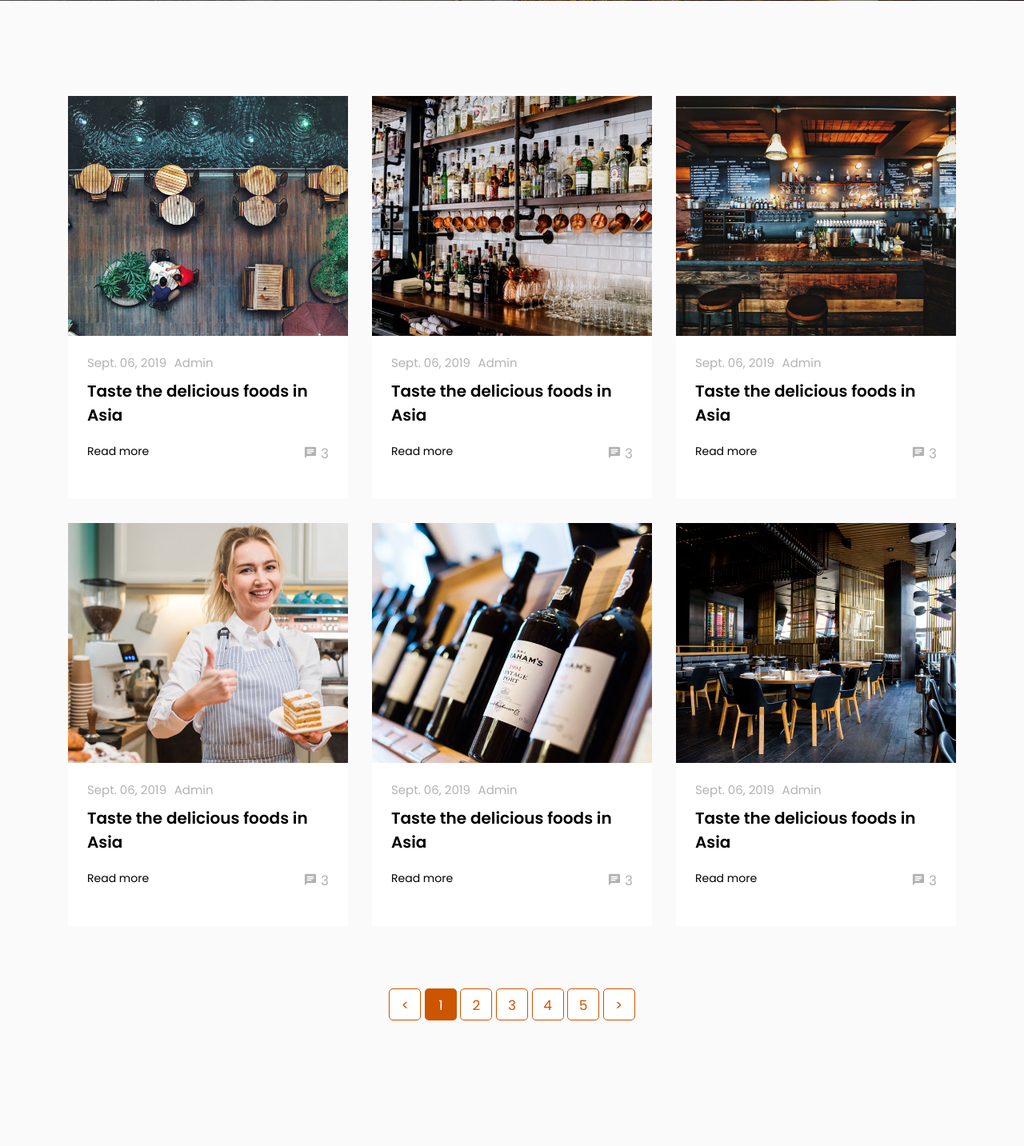
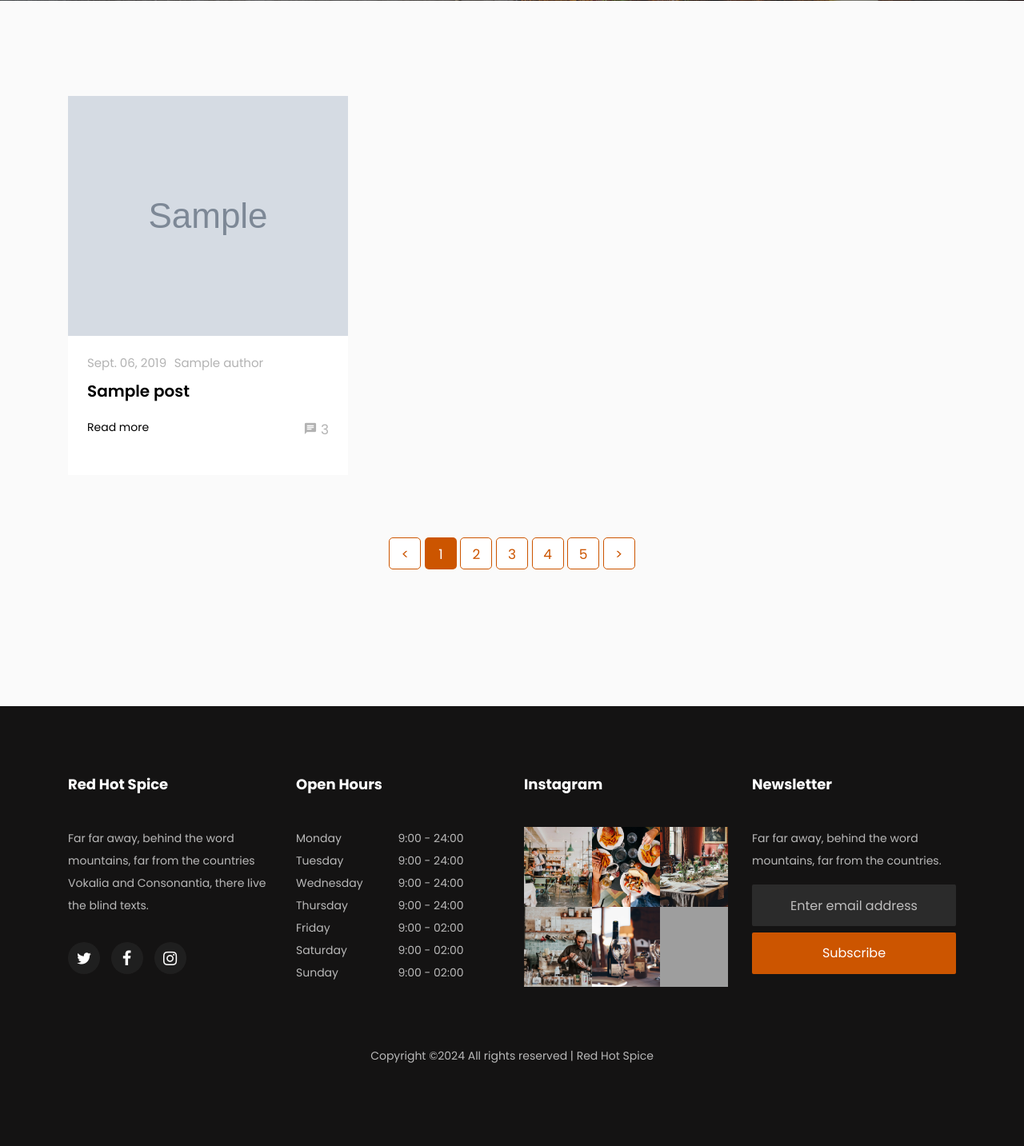
Before and after one commit to tyrafero/rhs_back, a Django app: page /blog/ in a window 1280 px wide. Shown: the part 449-1882 px from the top of the page at 80% size. Run offline with Django 5.2, Linux system fonts and the light colour scheme; tables that the repository leaves empty hold one stand-in row (values such as "Sample post"); grey boxes marked "Sample" are stand-in pictures; some libraries are stand-ins or nearby versions; some web fonts are replaced; grey boxes are pictures that could not be loaded.

Commit message:
blog.html now dynamic

```diff
--- a/rhs/models.py
+++ b/rhs/models.py
@@ -55,7 +55,7 @@ class Reservation(models.Model):
 class Post(models.Model):
     title = models.CharField(max_length=200)
     content = models.TextField()
-    image = models.ImageField(upload_to='post_images', null=True, blank=True)
+    image = models.ImageField(upload_to='post_images', null=False, blank=False)
     author = models.ForeignKey('Author', on_delete=models.CASCADE)
     tags = models.ManyToManyField('Tag')
     created_at = models.DateTimeField(auto_now_add=True)
--- a/rhs/urls.py
+++ b/rhs/urls.py
@@ -13,11 +13,10 @@ urlpatterns = [
     path('contact/', contact, name='contact'),
     path('menu/', menu, name='menu'),
     path('blog/', blog, name='blog'),
-    path('blog-single/', blog_single, name='blog-single'),
     path('reservation/', reservation, name='reservation'),
     path('manage_menu', manage_menu, name='manage_menu'),  # No need for separate add/edit paths
     path('edit/<int:menu_item_id>/', manage_menu, name='manage_menu'),
-    path('posts/<slug:slug>/', post_detail, name='post_detail'),
+    path('blog/<int:pk>/', post_detail, name='blog-single'),
     # path('', menu_list, name='menu_list'),  # Add this for the main list
 
 ]
--- a/rhs/views.py
+++ b/rhs/views.py
@@ -135,11 +135,18 @@ def reservation(request):
         form = ReservationForm()
     return render(request, 'reservation.html', {'form': form})
 
-def post_detail(request, slug):
-    post = get_object_or_404(Post, slug=slug)
+def blog(request):
+    posts = Post.objects.all()
+    context = {
+        'posts': posts,
+    }
+    return render(request, 'blog.html', context)
+
+def post_detail(request, pk):
+    post = get_object_or_404(Post, pk=pk)
     context = {
         'post': post,
         'author': post.author,
         'tags': post.tags.all()
     }
-    return render(request, 'blog/post_detail.html', context)
+    return render(request, 'blog-single.html', context)
--- a/templates/blog-single.html
+++ b/templates/blog-single.html
@@ -3,7 +3,6 @@
 {% load static %}
 
 {% block content %}
-
 
     <section class="hero-wrap hero-wrap-2" style="background-image: url('../static/../static/images/bg_3.jpg');" data-stellar-background-ratio="0.5">
       <div class="overlay"></div>
--- a/templates/blog.html
+++ b/templates/blog.html
@@ -20,108 +20,34 @@
 		<section class="ftco-section bg-light">
 			<div class="container">
 				<div class="row">
-          <div class="col-md-4 ftco-animate">
+          {% for post in posts %}
+          <div class="col-md-4 ftco-animate fadeInUp ftco-animated">
             <div class="blog-entry">
-              <a href="blog-single.html" class="block-20" style="background-image: url('../static/images/image_1.jpg');">
+              {% if post.image %}
+              <a href="{% url 'blog-single' post.pk %}" class="block-20" style="background-image: url('{{ post.image.url }}');">
               </a>
+              {% else %}
+              <a href="{% url 'blog-single' post.pk %}" class="block-20" style="background-image: url('../static/images/image_1.jpg');">
+              </a>
+              {% endif %}
               <div class="text pt-3 pb-4 px-4">
                 <div class="meta">
+                  {% if post.pub_date %}
+                  <div><a href="#">{{ post.pub_date|date:"M. d, Y" }}</a></div>
+                  {% else %}
                   <div><a href="#">Sept. 06, 2019</a></div>
-                  <div><a href="#">Admin</a></div>
+                  {% endif %}
+                  <div><a href="#">{{ post.author.name }}</a></div>
                 </div>
-                <h3 class="heading"><a href="#">Taste the delicious foods in Asia</a></h3>
+                <h3 class="heading"><a href="{% url 'blog-single' post.pk %}">{{ post.title }}</a></h3>
                 <p class="clearfix">
-                  <a href="#" class="float-left read">Read more</a>
+                  <a href="{% url 'blog-single' post.pk %}" class="float-left read">Read more</a>
                   <a href="#" class="float-right meta-chat"><span class="icon-chat"></span> 3</a>
                 </p>
               </div>
             </div>
           </div>
-          <div class="col-md-4 ftco-animate">
-            <div class="blog-entry">
-              <a href="blog-single.html" class="block-20" style="background-image: url('../static/images/image_2.jpg');">
-              </a>
-              <div class="text pt-3 pb-4 px-4">
-                <div class="meta">
-                  <div><a href="#">Sept. 06, 2019</a></div>
-                  <div><a href="#">Admin</a></div>
-                </div>
-                <h3 class="heading"><a href="#">Taste the delicious foods in Asia</a></h3>
-                <p class="clearfix">
-                  <a href="#" class="float-left read">Read more</a>
-                  <a href="#" class="float-right meta-chat"><span class="icon-chat"></span> 3</a>
-                </p>
-              </div>
-            </div>
-          </div>
-          <div class="col-md-4 ftco-animate">
-            <div class="blog-entry">
-              <a href="blog-single.html" class="block-20" style="background-image: url('../static/images/image_3.jpg');">
-              </a>
-              <div class="text pt-3 pb-4 px-4">
-                <div class="meta">
-                  <div><a href="#">Sept. 06, 2019</a></div>
-                  <div><a href="#">Admin</a></div>
-                </div>
-                <h3 class="heading"><a href="#">Taste the delicious foods in Asia</a></h3>
-                <p class="clearfix">
-                  <a href="#" class="float-left read">Read more</a>
-                  <a href="#" class="float-right meta-chat"><span class="icon-chat"></span> 3</a>
-                </p>
-              </div>
-            </div>
-          </div>
-          <div class="col-md-4 ftco-animate">
-            <div class="blog-entry">
-              <a href="blog-single.html" class="block-20" style="background-image: url('../static/images/image_4.jpg');">
-              </a>
-              <div class="text pt-3 pb-4 px-4">
-                <div class="meta">
-                  <div><a href="#">Sept. 06, 2019</a></div>
-                  <div><a href="#">Admin</a></div>
-                </div>
-                <h3 class="heading"><a href="#">Taste the delicious foods in Asia</a></h3>
-                <p class="clearfix">
-                  <a href="#" class="float-left read">Read more</a>
-                  <a href="#" class="float-right meta-chat"><span class="icon-chat"></span> 3</a>
-                </p>
-              </div>
-            </div>
-          </div>
-          <div class="col-md-4 ftco-animate">
-            <div class="blog-entry">
-              <a href="blog-single.html" class="block-20" style="background-image: url('../static/images/image_5.jpg');">
-              </a>
-              <div class="text pt-3 pb-4 px-4">
-                <div class="meta">
-                  <div><a href="#">Sept. 06, 2019</a></div>
-                  <div><a href="#">Admin</a></div>
-                </div>
-                <h3 class="heading"><a href="#">Taste the delicious foods in Asia</a></h3>
-                <p class="clearfix">
-                  <a href="#" class="float-left read">Read more</a>
-                  <a href="#" class="float-right meta-chat"><span class="icon-chat"></span> 3</a>
-                </p>
-              </div>
-            </div>
-          </div>
-          <div class="col-md-4 ftco-animate">
-            <div class="blog-entry">
-              <a href="blog-single.html" class="block-20" style="background-image: url('../static/images/image_6.jpg');">
-              </a>
-              <div class="text pt-3 pb-4 px-4">
-                <div class="meta">
-                  <div><a href="#">Sept. 06, 2019</a></div>
-                  <div><a href="#">Admin</a></div>
-                </div>
-                <h3 class="heading"><a href="#">Taste the delicious foods in Asia</a></h3>
-                <p class="clearfix">
-                  <a href="#" class="float-left read">Read more</a>
-                  <a href="#" class="float-right meta-chat"><span class="icon-chat"></span> 3</a>
-                </p>
-              </div>
-            </div>
-          </div>
+          {% endfor %}
         </div>
         <div class="row no-gutters my-5">
           <div class="col text-center">
```
